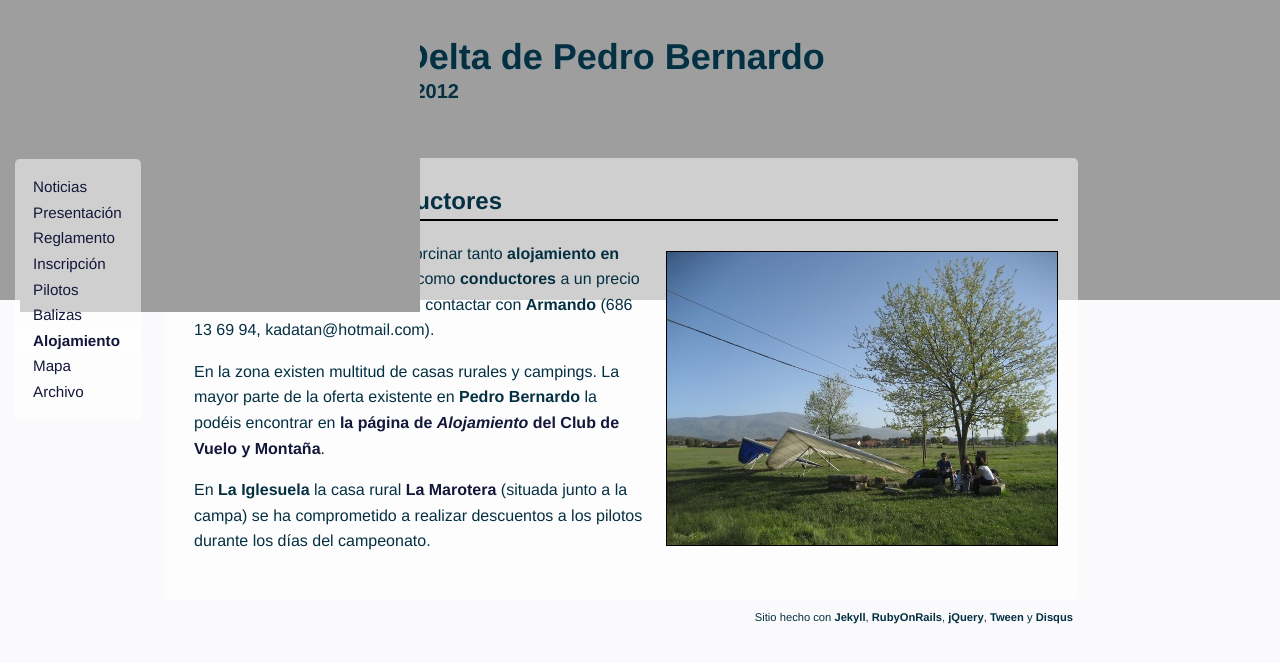
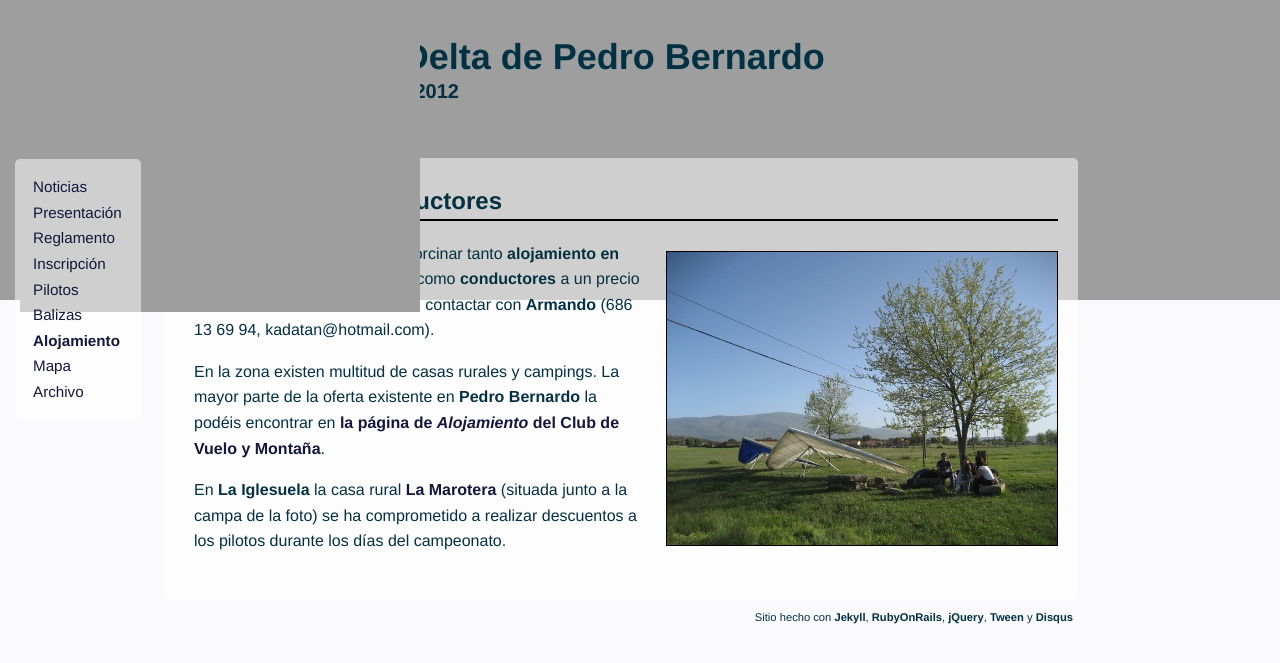
Before and after one commit to nando/openfly, a Jekyll site: the page built from alojamientos.md, in a window 1280 px wide. Shown: the top 663 px of the page. Built offline with Jekyll 4.4.1, drawn with Linux system fonts in a browser that asks for light colours.

Commit message:
retoque en alojamientos

```diff
--- a/alojamientos.md
+++ b/alojamientos.md
@@ -12,5 +12,5 @@
 
   En la zona existen multitud de casas rurales y campings. La mayor parte de la oferta existente en **Pedro Bernardo** la podéis encontrar en <a target="_blank" href="http://clubdevuelopb.com/alojamiento.html">la página de <em>Alojamiento</em> del Club de Vuelo y Montaña</a>.
 
-  En **La Iglesuela** la casa rural <a href="http://www.lamarotera.com/">La Marotera</a> (situada junto a la campa) se ha comprometido a realizar descuentos a los pilotos durante los días del campeonato.
+  En **La Iglesuela** la casa rural <a href="http://www.lamarotera.com/">La Marotera</a> (situada junto a la campa de la foto) se ha comprometido a realizar descuentos a los pilotos durante los días del campeonato.
 <div class="clearer">&nbsp;</div>
```
